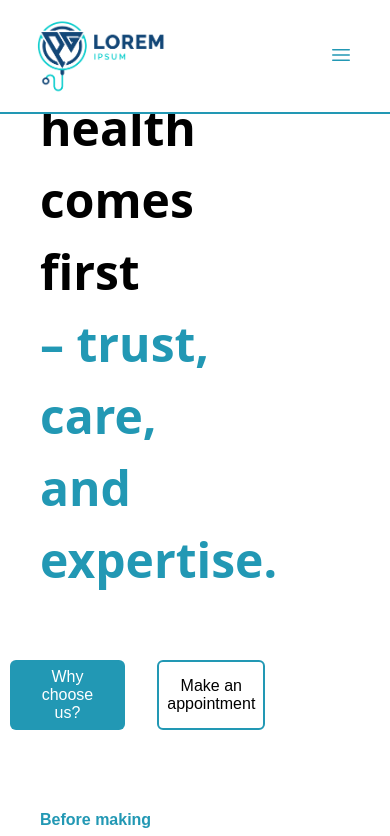
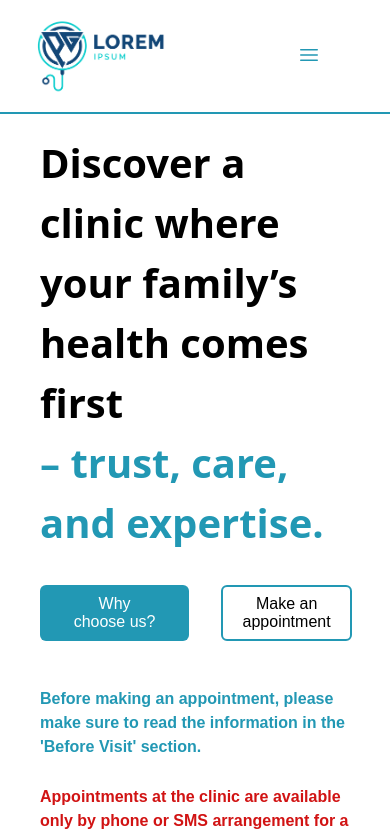
Before and after one commit to Ramox7171/med-landing, a React (Vite) app: page / in a window 390 px wide. Shown: the top 836 px of the page. Built offline with nearby package versions, Linux system fonts and the light colour scheme; a web font is replaced by a local one.

Commit message:
Optimize HomePage for RWD

```diff
--- a/src/components/Home/Home.scss
+++ b/src/components/Home/Home.scss
@@ -15,6 +15,14 @@
         width: 100%;
         height: 100%;
 
+        @media(max-width:768px) {
+
+            margin-top: 60px;
+
+        }
+
+
+
 
     }
 
@@ -26,6 +34,11 @@
         justify-content: center;
         padding: 0 20px;
         max-width: 50%;
+
+        @media (max-width: 768px) {
+            max-width: 80%;
+
+          }
     }
     &__welcome--big {
         margin-top: 2.5rem;
@@ -33,13 +46,26 @@
         padding-top: 4rem;
         font-size: 3rem;
         font-weight: bold;
+
+        @media(max-width:768px) {
+
+            font-size: 2.5rem;
+            margin-top: 0;
+            padding: 0;
+
+        }
     }
     &__welcome--color {
         margin:0 ;
         font-size: 3rem;
         font-weight: bold;
+        color: colors.$medic-blue;
 
-        color: colors.$medic-blue;
+        @media (max-width: 768px) {
+
+            font-size: 2.5rem;
+        }
+
     }
 
     &__info-wrapper{
@@ -47,7 +73,14 @@
         display: flex;
         justify-content:end;
         align-items: center;
+
+        @media (max-width: 768px) {
+
+            justify-content: center;
+
+        }
     }
+
 
     &__info-box{
         display: flex;
@@ -64,12 +97,22 @@
         color:colors.$medic-blue;
         max-width: 60%;
 
+        @media (max-width: 768px) {
+
+            max-width: 100%;
+        }
+
         &--red{
         font-family: Alkatra,sans-serif;
         font-weight: bold;
         font-size: 1rem;
         max-width: 60%;
         color: colors.$important-red;
+
+        @media (max-width: 768px) {
+
+            max-width: 100%;
+        }
 
         }
     }
@@ -90,8 +133,12 @@
     &__cta {
         display: flex;
         justify-content: center;
-        margin: 4rem 0;
+        margin: 2rem 0;
         gap: 2rem;
+
+        @media (max-width: 768px ) {
+            marign: 0 0;
+        }
 
     }
     &__button {
--- a/src/components/Navbar/Navbar.scss
+++ b/src/components/Navbar/Navbar.scss
@@ -81,6 +81,7 @@
     svg {
       width: 1.5rem;
       height: 1.5rem;
+      margin: 0 2rem;
       color: colors.$medic-blue;
     }
   }
@@ -95,9 +96,12 @@
   width: 100%;
   background: white;
   box-shadow: 0 4px 6px rgba(0, 0, 0, 0.3);
+  background-color: red;
+
 
   &__img {
     width: 200px;
+
   }
 
   &__header {
```
